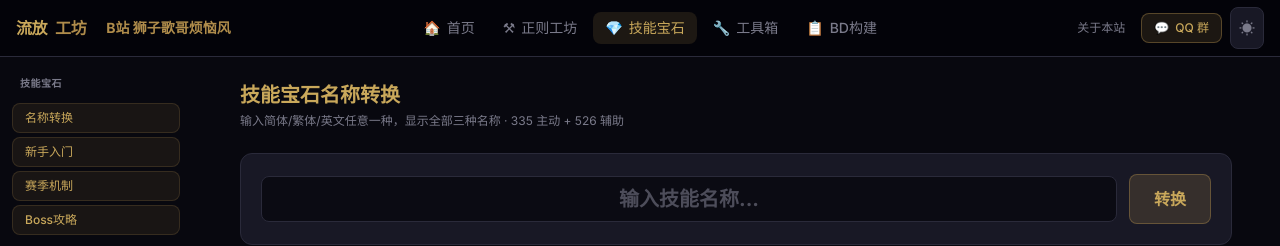
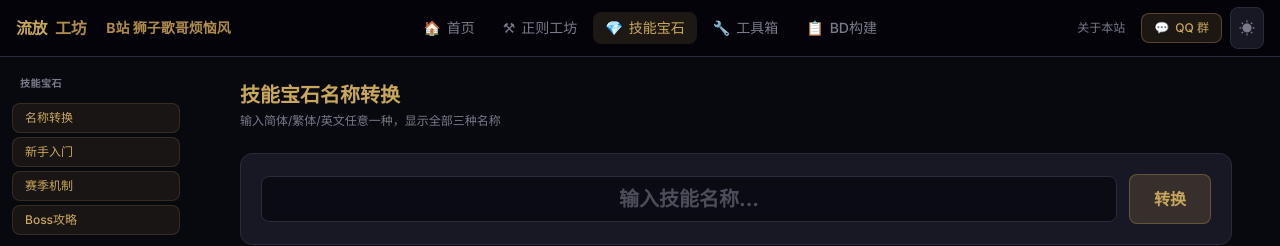
Before and after one commit to zhenkq830/cnpoe, a React (Vite) app: page /guide in a window 1280 px wide. Shown: the top 246 px of the page. Built offline with nearby package versions, Linux system fonts and the light colour scheme.

Commit message:
chore: 删除技能宝石页面的统计数字

```diff
--- a/src/pages/GemBrowser.tsx
+++ b/src/pages/GemBrowser.tsx
@@ -53,7 +53,7 @@ export default function GemBrowser() {
     <div className="space-y-6">
       <div>
         <h1 className="text-xl font-bold text-poe-gold-light">技能宝石名称转换</h1>
-        <p className="text-xs text-poe-muted mt-1">输入简体/繁体/英文任意一种，显示全部三种名称 · 335 主动 + 526 辅助</p>
+        <p className="text-xs text-poe-muted mt-1">输入简体/繁体/英文任意一种，显示全部三种名称</p>
       </div>
 
       {/* Converter */}
```
